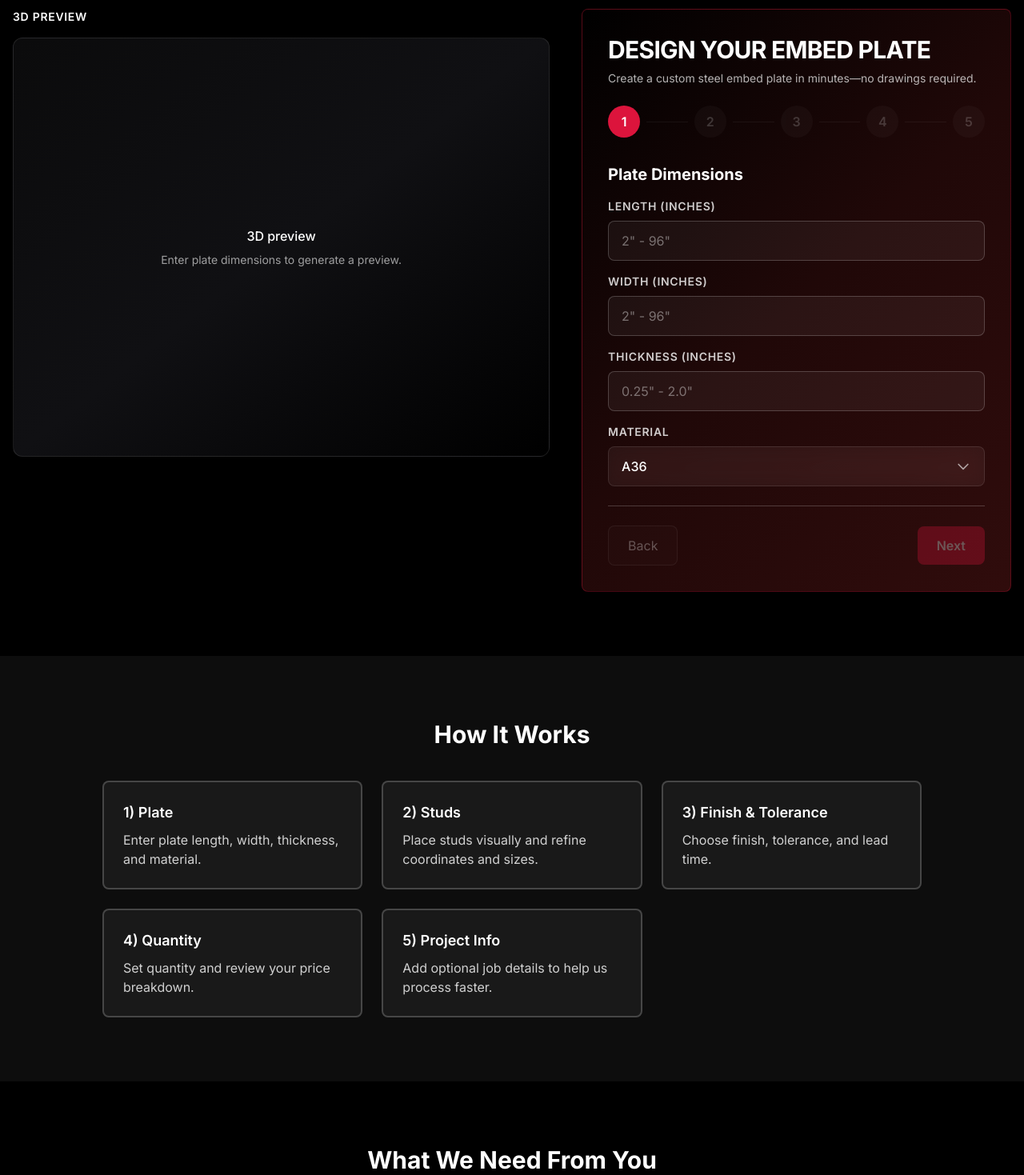
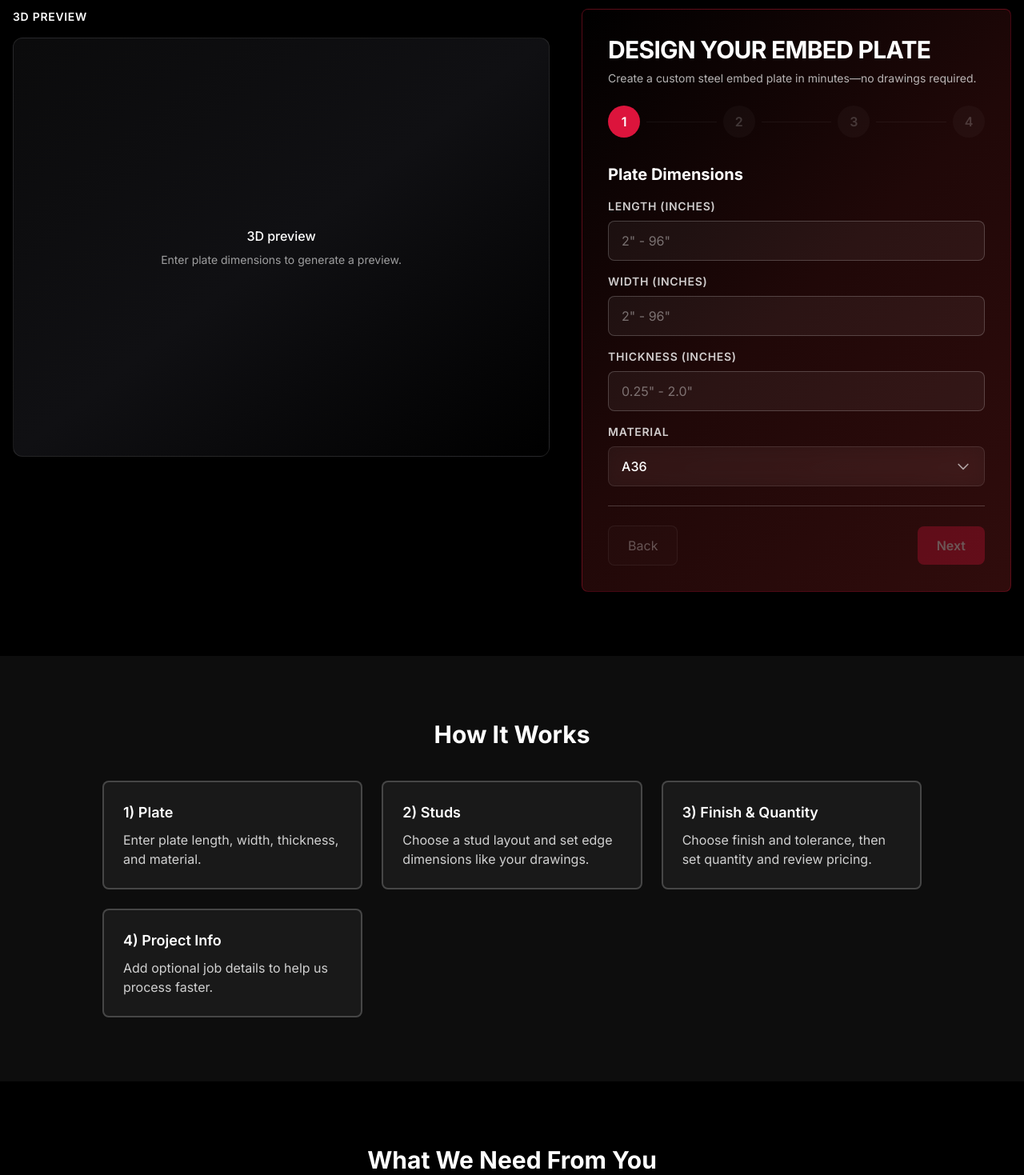
Before and after one commit to Jaxson0827/yetiwelding.com, a Next.js app: page /order/steel-embeds in a window 1280 px wide. Shown: the part 760-2229 px from the top of the page at 80% size. Built offline with nearby package versions, Linux system fonts and the light colour scheme.

Commit message:
Remove lead time and merge steps
Remove lead time from the embed configurator and combine Finish/Tolerance with Quantity into a single step, updating step navigation and help copy accordingly.

```diff
--- a/app/order/steel-embeds/page.tsx
+++ b/app/order/steel-embeds/page.tsx
@@ -145,10 +145,9 @@ export default function SteelEmbedsPage() {
           <div className="grid grid-cols-1 md:grid-cols-2 lg:grid-cols-3 gap-6">
             {[
               { title: '1) Plate', body: 'Enter plate length, width, thickness, and material.' },
-              { title: '2) Studs', body: 'Place studs visually and refine coordinates and sizes.' },
-              { title: '3) Finish & Tolerance', body: 'Choose finish, tolerance, and lead time.' },
-              { title: '4) Quantity', body: 'Set quantity and review your price breakdown.' },
-              { title: '5) Project Info', body: 'Add optional job details to help us process faster.' },
+              { title: '2) Studs', body: 'Choose a stud layout and set edge dimensions like your drawings.' },
+              { title: '3) Finish & Quantity', body: 'Choose finish and tolerance, then set quantity and review pricing.' },
+              { title: '4) Project Info', body: 'Add optional job details to help us process faster.' },
             ].map((item) => (
               <div
                 key={item.title}
--- a/components/steel-embeds/EmbedSpecForm.tsx
+++ b/components/steel-embeds/EmbedSpecForm.tsx
@@ -29,7 +29,7 @@ interface EmbedSpecFormProps {
   resetKey?: string;
 }
 
-type FormStep = 1 | 2 | 3 | 4 | 5;
+type FormStep = 1 | 2 | 3 | 4;
 type EmbedSpecDraft = Omit<Partial<EmbedSpec>, 'plate'> & {
   plate?: Partial<EmbedSpec['plate']>;
 };
@@ -55,11 +55,6 @@ const TOLERANCE_OPTIONS: DropdownOption[] = [
   { value: 'tight', label: 'Tight' },
 ];
 
-const LEADTIME_OPTIONS: DropdownOption[] = [
-  { value: 'standard', label: 'Standard' },
-  { value: 'rush', label: 'Rush' },
-];
-
 const STUD_GRADE_OPTIONS: DropdownOption[] = [
   { value: 'A307', label: 'A307' },
   { value: 'A325', label: 'A325' },
@@ -77,6 +72,7 @@ const DEFAULT_SPEC: Partial<EmbedSpec> = {
   finish: 'none',
   tolerance: 'standard',
   quantity: 1,
+  // Lead time is not configurable in the UI; keep as standard for all embeds.
   leadTime: 'standard',
 };
 
@@ -120,7 +116,8 @@ export default function EmbedSpecForm({
   // Sync form when initialSpec / resetKey changes (e.g. switching embed or new embed)
   useEffect(() => {
     if (resetKey !== undefined && initialSpec !== undefined) {
-      setSpec({ ...DEFAULT_SPEC, ...initialSpec });
+      // Lead time removed from UI: force standard regardless of prior value.
+      setSpec({ ...DEFAULT_SPEC, ...initialSpec, leadTime: 'standard' });
     }
   }, [resetKey]);
 
@@ -206,10 +203,14 @@ export default function EmbedSpecForm({
         }
         return true;
       case 3:
-        return !!spec.finish && !!spec.tolerance && !!spec.leadTime;
+        return !!(
+          spec.finish &&
+          spec.tolerance &&
+          spec.quantity &&
+          spec.quantity >= VALIDATION_CONSTRAINTS.quantity.min &&
+          !validationErrors['quantity']
+        );
       case 4:
-        return !!spec.quantity && spec.quantity >= VALIDATION_CONSTRAINTS.quantity.min && !validationErrors['quantity'];
-      case 5:
         // Project info is optional
         return true;
       default:
@@ -218,7 +219,7 @@ export default function EmbedSpecForm({
   };
 
   const handleNext = () => {
-    if (canProceedToNextStep(currentStep) && currentStep < 5) {
+    if (canProceedToNextStep(currentStep) && currentStep < 4) {
       setCurrentStep((currentStep + 1) as FormStep);
     }
   };
@@ -471,7 +472,7 @@ export default function EmbedSpecForm({
     <div className="space-y-6">
       {/* Step Indicator */}
       <div className="flex items-center justify-between mb-8">
-        {[1, 2, 3, 4, 5].map((step) => (
+        {[1, 2, 3, 4].map((step) => (
           <React.Fragment key={step}>
             {(() => {
               const targetStep = step as FormStep;
@@ -499,7 +500,7 @@ export default function EmbedSpecForm({
             </button>
               );
             })()}
-            {step < 5 && (
+            {step < 4 && (
               <div
                 className={`flex-1 h-px mx-2 ${
                   step < currentStep ? 'bg-white/20' : 'bg-white/5'
@@ -1047,7 +1048,7 @@ export default function EmbedSpecForm({
           </motion.div>
         )}
 
-        {/* Step 3: Finish & Tolerance */}
+        {/* Step 3: Finish, Tolerance & Quantity */}
         {currentStep === 3 && (
           <motion.div
             key="step3"
@@ -1056,7 +1057,7 @@ export default function EmbedSpecForm({
             exit={{ opacity: 0, x: -20 }}
             className="space-y-4"
           >
-            <h3 className="text-xl font-bold text-white mb-4">Finish & Tolerance</h3>
+            <h3 className="text-xl font-bold text-white mb-4">Finish &amp; Quantity</h3>
 
             <ConfigDropdown
               label="Finish"
@@ -1071,26 +1072,6 @@ export default function EmbedSpecForm({
               value={spec.tolerance || 'standard'}
               onChange={(value) => updateSpec({ tolerance: value as EmbedSpec['tolerance'] })}
             />
-
-            <ConfigDropdown
-              label="Lead Time"
-              options={LEADTIME_OPTIONS}
-              value={spec.leadTime || 'standard'}
-              onChange={(value) => updateSpec({ leadTime: value as EmbedSpec['leadTime'] })}
-            />
-          </motion.div>
-        )}
-
-        {/* Step 4: Quantity */}
-        {currentStep === 4 && (
-          <motion.div
-            key="step4"
-            initial={{ opacity: 0, x: 20 }}
-            animate={{ opacity: 1, x: 0 }}
-            exit={{ opacity: 0, x: -20 }}
-            className="space-y-4"
-          >
-            <h3 className="text-xl font-bold text-white mb-4">Quantity</h3>
 
             <div className="max-w-md mx-auto w-full">
               <div>
@@ -1120,10 +1101,10 @@ export default function EmbedSpecForm({
           </motion.div>
         )}
 
-        {/* Step 5: Project Information + Final Review */}
-        {currentStep === 5 && (
+        {/* Step 4: Project Information + Final Review */}
+        {currentStep === 4 && (
           <motion.div
-            key="step5"
+            key="step4"
             initial={{ opacity: 0, x: 20 }}
             animate={{ opacity: 1, x: 0 }}
             exit={{ opacity: 0, x: -20 }}
@@ -1393,7 +1374,7 @@ export default function EmbedSpecForm({
           Back
         </button>
 
-        {currentStep < 5 ? (
+        {currentStep < 4 ? (
           <button
             type="button"
             onClick={handleNext}
@@ -1402,7 +1383,7 @@ export default function EmbedSpecForm({
           >
             Next
           </button>
-        ) : currentStep === 5 ? (
+        ) : currentStep === 4 ? (
           <div className="flex gap-3">
             {onExportQuote && (
               <button
```
